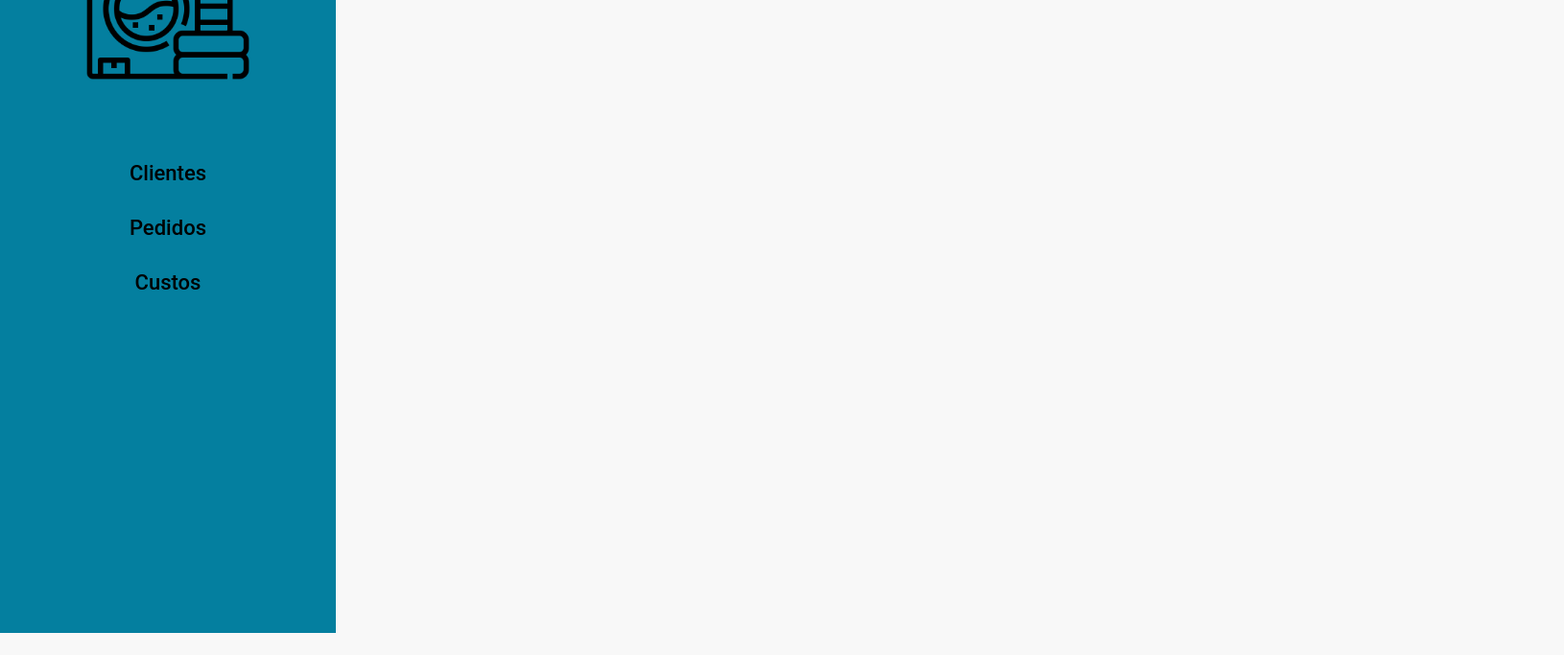
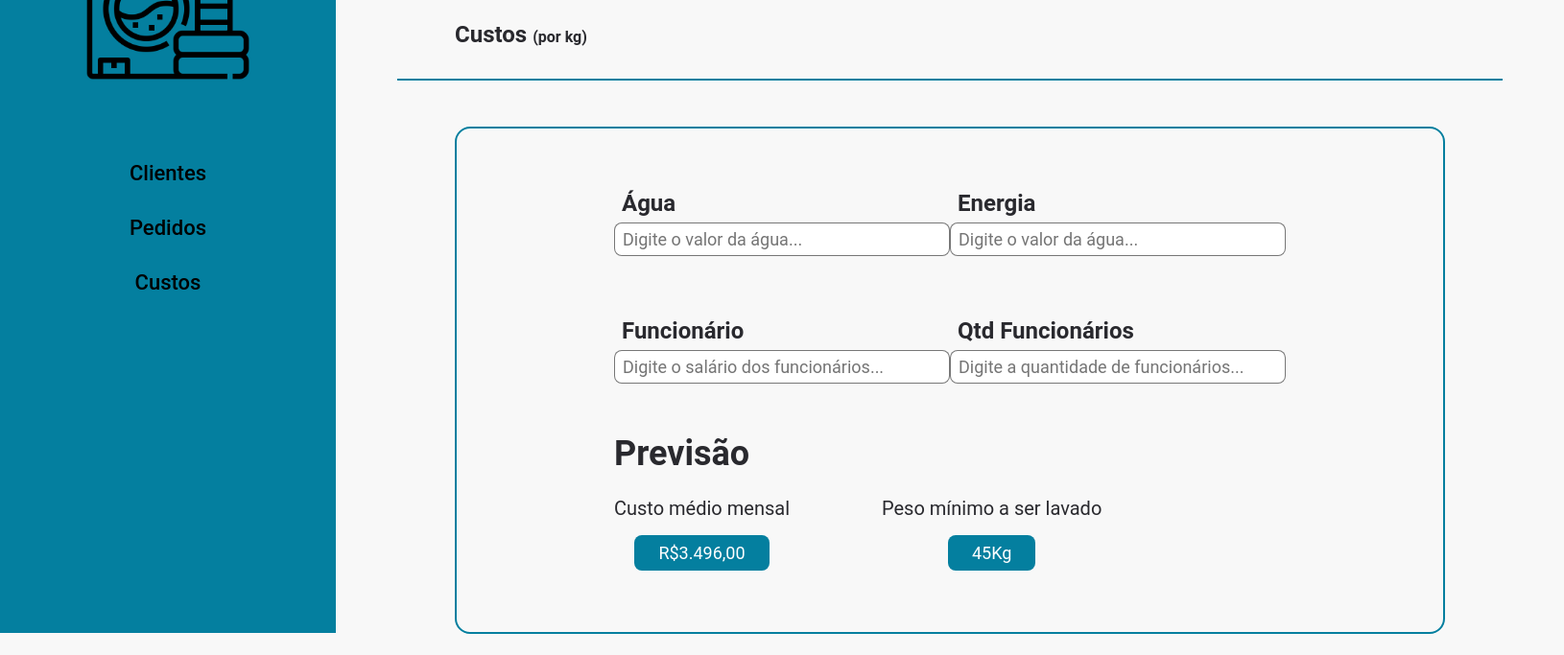
Before and after one commit to GabrielFSSantos/Basic_Laundry_System, a React (Create React App) app: page /costs in a window 1280 px wide. Shown: the part 140-823 px from the top of the page at 96% size, 1630 px wide, since content can reach past the window. Before the commit the page ends 800 px from the top, so only its background shows below. Built offline with nearby package versions, Linux system fonts and the light colour scheme.

Commit message:
layout page Costs

```diff
--- a/src/hooks/useTable.ts
+++ b/src/hooks/useTable.ts
@@ -30,6 +30,7 @@ export function useTable({type}: TableProps) {
       { field: 'email', headerName: 'Email', width: 300}
     ];
 
+    // Realizar chamada no backend de clientes.
     rows = [
       { id: 1, cpf: '156.325.478-21', name: "Pedro de Assis", phone: '(31)985412369', email: "123DeOliveira4@email.com" },
       { id: 2, cpf: '156.325.478-22', name: "Pedro de Assis", phone: '(31)985412369', email: "123DeOliveira4@email.com" },
@@ -49,6 +50,7 @@ export function useTable({type}: TableProps) {
       { field: 'status', headerName: 'Status', width: 400 },
     ];
 
+    // Realizar chamada no backend de clientes.
     rows = [
       { id: 1, requestCode: 'FGH2549', name: "Pedro de Assis", status: 'Lavando'},
       { id: 2, requestCode: 'FGH2549', name: "Pedro de Assis", status: 'Lavando'},
--- a/src/pages/Clients/styles.scss
+++ b/src/pages/Clients/styles.scss
@@ -71,7 +71,8 @@
 
           border: none;
           background: #FFA200;
-          padding: 8px 24px ;
+          padding: 8px 24px;
+          border-radius: 16px;
 
           transition: 300ms;
 
--- a/src/pages/Costs/index.tsx
+++ b/src/pages/Costs/index.tsx
@@ -1,7 +1,52 @@
+
+import './styles.scss'
 
 export function Costs() {
 
   return(
-    <h1>Costs</h1>
+    <div id="costs-page" >
+      <header>
+        <h1>Painel Administrativo</h1>
+        <h2>Custos <text>(por kg)</text></h2>
+      </header>
+
+      <div className="separator" ></div>
+
+      <main>
+        <div className="board">
+          <form onSubmit={() => console.log('teste')}>
+            <div>
+              <b>Água</b>
+              <input type="text" placeholder="Digite o valor da água..."/>
+              <b>Funcionário</b>
+              <input type="text" placeholder="Digite o salário dos funcionários..."/>
+            </div>
+
+            <div>
+              <b>Energia</b>
+              <input type="text" placeholder="Digite o valor da água..."/>
+              <b>Qtd Funcionários</b>
+              <input type="text" placeholder="Digite a quantidade de funcionários..."/>
+            </div>
+          </form>
+
+          <div className="section">
+            <h3>Previsão</h3>
+            <div className="results" >
+              <div>
+                <label>Custo médio mensal</label>
+                <text>R$3.496,00</text>
+              </div>
+
+              <div>
+                <label>Peso mínimo a ser lavado</label>
+                <text>45Kg</text>
+              </div>
+            </div>
+          </div>
+        </div>
+        <button type="submit">Salvar alterações</button>
+      </main>
+    </div>
   );
 }
--- a/src/pages/Costs/styles.scss
+++ b/src/pages/Costs/styles.scss
@@ -0,0 +1,122 @@
+#costs-page {
+  header {
+    display: flex;
+    align-items: flex-start;
+    flex-direction: column;
+    margin: 100px 124px 0px 124px;
+
+    h2 {
+      margin-top: 24px;
+
+      text {
+        font-size: 16px;
+      }
+    }
+  }
+
+  main {
+    display: flex;
+    align-items: center;
+    flex-direction: column;
+    margin: 48px 124px 0px 124px;
+
+    .board {
+      display: flex;
+      flex-direction: column;
+      width: 100%;
+      gap: 16px;
+
+      border: 2px solid #047F9F;
+      border-radius: 16px;
+
+      form {
+        display: flex;
+        justify-content: space-between;
+        margin: 0px 164px;
+
+        div {
+          display: flex;
+          flex-direction: column;
+
+          b {
+            font-size: 24px;
+            margin: 64px 0px 6px 8px;
+          }
+
+          input {
+            font-size: 18px;
+            padding: 6px 8px;
+            width: 350px;
+
+            border: 1px solid #0008;
+            border-radius: 8px;
+          }
+        }
+      }
+
+      .section {
+        display: flex;
+        flex-direction: column;
+        margin: 36px 164px 64px 164px;
+
+        h3 {
+          font-size: 36px;
+        }
+
+        .results {
+          display: flex;
+          gap: 96px;
+
+          div {
+            display: flex;
+            flex-direction: column;
+            align-items: center;
+            margin-top: 24px;
+
+            label {
+              font-size: 20px;
+            }
+
+            text {
+              margin-top: 16px;
+              padding: 8px 25px;
+
+              background: #047F9F;
+              color: #FFF;
+              border-radius: 8px;
+              font-size: 18px;
+            }
+          }
+        }
+      }
+    }
+
+    button {
+      color: #FFF;
+      font-size: 24px;
+      margin-top: 24px;
+
+      border: none;
+      background: #FFA200;
+      padding: 8px 24px;
+      border-radius: 16px;
+
+      transition: 300ms;
+
+      &:hover {
+        background: #047F9F;
+        color: #FFF;
+      }
+    }
+  }
+
+  .separator {
+    display: flex;
+    align-items: center;
+
+    height: 2px;
+    background: #047F9F;
+
+    margin: 32px 64px;
+  }
+}
```
